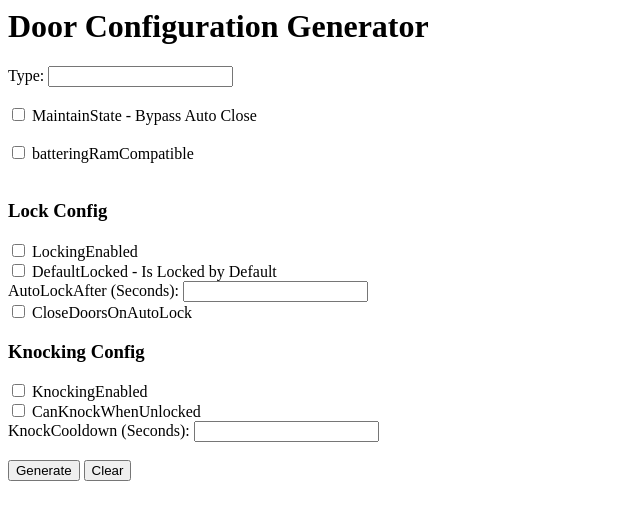
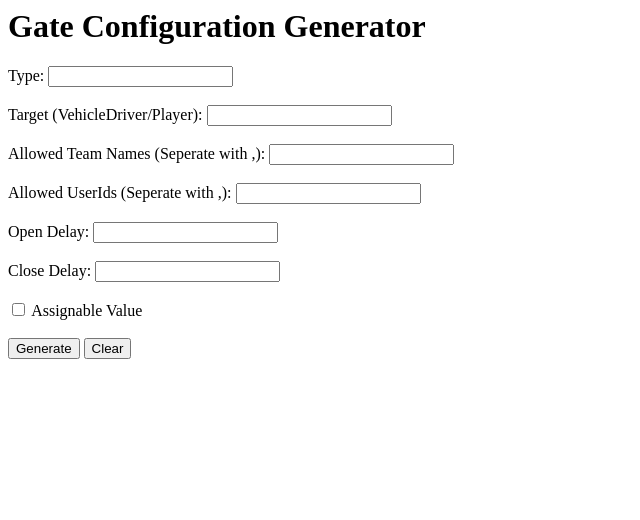
Before and after one commit to Outwitt/GateConfigGenerator, a plain HTML site: page index.html in a window 1280 px wide. Both pictures are taken after a click on the button "Clear". Shown: the whole page, without its empty margins (0-640 px from the left). Drawn offline with Linux system fonts and the light colour scheme.

Commit message:
Repurposed

```diff
--- a/index.html
+++ b/index.html
@@ -7,46 +7,39 @@
 
         <meta property = "og:type" content = "website">
 
-        <title>Door Config Generator</title>
+        <title>Gate Config Generator</title>
     </head>
 
     <body>
-        <h1>Door Configuration Generator</h1>
+        <h1>Gate Configuration Generator</h1>
 
         <label for="type">Type:</label>
         <input type="text" id="type" name="type">
         <br><br>
 
-        <input type="checkbox" id="maintainState" name="maintainState" value="maintainState">
-        <label for="maintainState"> MaintainState - Bypass Auto Close</label>
+        <label for="target">Target (VehicleDriver/Player):</label>
+        <input type="text" id="target" name="target">
         <br><br>
 
-        <input type="checkbox" id="batteringRamCompatible" name="batteringRamCompatible" value="batteringRamCompatible">
-        <label for="batteringRamCompatible"> batteringRamCompatible</label>
+        <label for="allowedTeams">Allowed Team Names (Seperate with ,):</label>
+        <input type="text" id="allowedTeams" name="allowedTeams">
         <br><br>
 
-        <h3>Lock Config</h3>
-        <input type="checkbox" id="LockingEnabled" name="LockingEnabled" value="LockingEnabled">
-        <label for="LockingEnabled"> LockingEnabled</label><br>
+        <label for="allowedUserIds">Allowed UserIds (Seperate with ,):</label>
+        <input type="text" id="allowedUserIds" name="allowedUserIds">
+        <br><br>
 
-        <input type="checkbox" id="DefaultLocked" name="DefaultLocked" value="DefaultLocked">
-        <label for="DefaultLocked"> DefaultLocked - Is Locked by Default</label><br>
+        <label for="openDelay">Open Delay:</label>
+        <input type="text" id="openDelay" name="openDelay">
+        <br><br>
 
-        <label for="AutoLockAfter">AutoLockAfter (Seconds):</label>
-        <input type="text" id="AutoLockAfter" name="AutoLockAfter"><br>
+        <label for="closeDelay">Close Delay:</label>
+        <input type="text" id="closeDelay" name="closeDelay">
+        <br><br>
 
-        <input type="checkbox" id="CloseDoorsOnAutoLock" name="CloseDoorsOnAutoLock" value="CloseDoorsOnAutoLock">
-        <label for="CloseDoorsOnAutoLock"> CloseDoorsOnAutoLock</label><br>
-
-        <h3>Knocking Config</h3>
-        <input type="checkbox" id="KnockingEnabled" name="KnockingEnabled" value="KnockingEnabled">
-        <label for="KnockingEnabled"> KnockingEnabled</label><br>
-
-        <input type="checkbox" id="CanKnockWhenUnlocked" name="CanKnockWhenUnlocked" value="CanKnockWhenUnlocked">
-        <label for="CanKnockWhenUnlocked"> CanKnockWhenUnlocked</label><br>
-
-        <label for="KnockCooldown">KnockCooldown (Seconds):</label>
-        <input type="text" id="KnockCooldown" name="KnockCooldown"><br><br>
+        <input type="checkbox" id="assignableValue" name="assignableValue" value="assignableValue">
+        <label for="assignableValue"> Assignable Value</label>
+        <br><br>
 
         <button id="generateConfig">Generate</button>
         <button id="clearConfig">Clear</button>
@@ -56,17 +49,12 @@
 
     <script>
         const type = document.querySelector("#type");
-        const maintainState = document.querySelector("#maintainState");
-        const batteringRamCompatible = document.querySelector("#batteringRamCompatible");
-
-        const LockingEnabled = document.querySelector("#LockingEnabled");
-        const DefaultLocked = document.querySelector("#DefaultLocked");
-        const AutoLockAfter = document.querySelector("#AutoLockAfter");
-        const CloseDoorsOnAutoLock = document.querySelector("#CloseDoorsOnAutoLock");
-
-        const KnockingEnabled = document.querySelector("#KnockingEnabled");
-        const CanKnockWhenUnlocked = document.querySelector("#CanKnockWhenUnlocked");
-        const KnockCooldown = document.querySelector("#KnockCooldown");
+        const target = document.querySelector("#target");
+        const allowedTeams = document.querySelector("#allowedTeams");
+        const allowedUserIds = document.querySelector("#allowedUserIds");
+        const openDelay = document.querySelector("#openDelay");
+        const closeDelay = document.querySelector("#closeDelay");
+        const assignableValue = document.querySelector("#assignableValue");
 
         const generateConfig = document.querySelector("#generateConfig");
         const clearConfig = document.querySelector("#clearConfig");
@@ -74,32 +62,44 @@
 
         generateConfig.addEventListener("click", function() {
             if(String(type.value).trim() == "") {
-                return alert("Type is Required")
+                return alert("Type is Required");
             }
-            var config = []
-            config.push(`"${type.value}"`)
-            config.push(String(maintainState.checked))
-            config.push(String(batteringRamCompatible.checked))
-            config.push(LockingEnabled.checked == true ? `[${String(DefaultLocked.checked)},${String(AutoLockAfter.value).trim() == "" ? "null" : AutoLockAfter.value}, ${String(CloseDoorsOnAutoLock.checked)}]` : "null")
-            config.push(KnockingEnabled.checked == true ? `[${String(CanKnockWhenUnlocked.checked)},${String(KnockCooldown.value).trim() == "" ? "null" : KnockCooldown.value}]` : "null")
-            console.log(config)
+            if(String(target.value).trim() == "") {
+                return alert("Target is Required");
+            }
+
+            var config = [];
+            config.push(`"${type.value}"`);
+            config.push(`"${target.value}"`);
+
+            const teamsData = String(allowedTeams.value).split(',');
+            for(const index of Object.keys(teamsData))
+            {
+                teamsData[index] = String(teamsData[index].trim());
+            }
+
+            const userIdsData = String(allowedUserIds.value).split(',');
+            for(const index of Object.keys(userIdsData))
+            {
+                userIdsData[index] = String(userIdsData[index].trim());
+            }
+
+            if(Number(openDelay.value) > 0) config.push(`${openDelay.value}`);
+            if(Number(closeDelay.value) > 0) config.push(`${openDelay.value}`);
+
+            config.push(KnockingEnabled.checked);
+
             configData.innerText = `[${config.join(",")}]`
         })
 
         clearConfig.addEventListener("click", function() {
             type.value = ""
-            maintainState.checked = false;
-            batteringRamCompatible.checked = false;
-
-            LockingEnabled.checked = false;
-            DefaultLocked.checked = false;
-            AutoLockAfter.value = ""
-            CloseDoorsOnAutoLock.checked = false;
-
-            KnockingEnabled.checked = false;
-            CanKnockWhenUnlocked.checked = false;
-            KnockCooldown.value = ""
-
+            target.value = ""
+            allowedTeams.value = ""
+            allowedUserIds.value = ""
+            openDelay.value = ""
+            closeDelay.value = ""
+            assignableValue.checked = false;
             configData.innerText = ""
         })
     </script>
```
